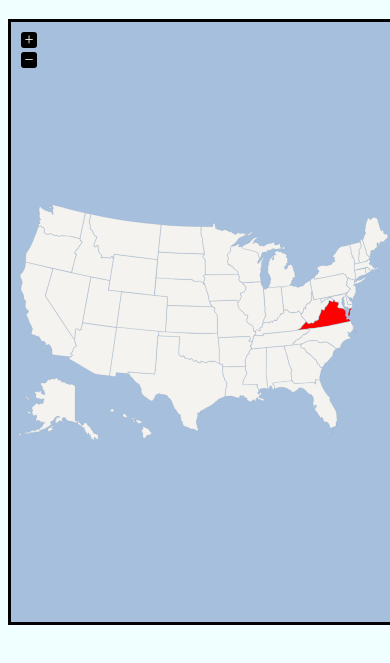
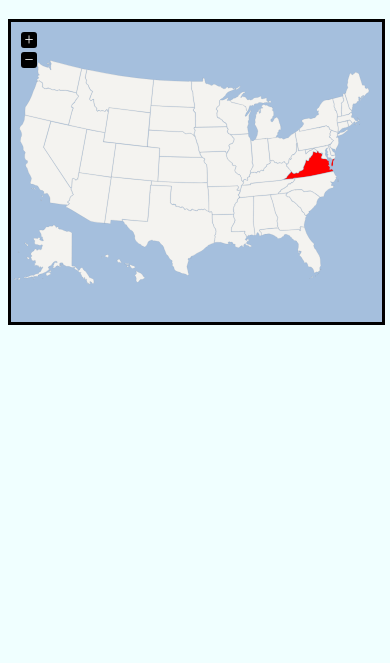
Before and after one commit to kenan-yildirim/us-map, a plain HTML site: page index.html in a window 390 px wide. Shown: the part 61-724 px from the top of the page. Drawn offline with nearby package versions, Linux system fonts and the light colour scheme.

Commit message:
Style changes

```diff
--- a/index.html
+++ b/index.html
@@ -3,7 +3,7 @@
   <head>
     <title>NGO US MAP</title>
     <meta content="text/html; charset=utf-8" http-equiv="Content-Type">
-
+    <meta name="viewport" content="width=device-width, initial-scale=1.0">
     <link href="style.css" media="screen" rel="stylesheet" type="text/css"/>
 
     <script src="https://ajax.googleapis.com/ajax/libs/jquery/3.4.1/jquery.min.js"></script>
@@ -37,7 +37,7 @@
   </head>
   <body>
     <h1>US NGO MAP</h1>
-    <div id="vmap" style="width: 100%; height: 600px;"></div>
+    <div id="vmap"></div>
     <div style="width: 100%; height: 300px;">
         <p id="info"></p>
     </div>
--- a/style.css
+++ b/style.css
@@ -63,5 +63,22 @@ h1 {
 }
 
 #vmap {
-    border: solid;
+	border: solid;
+	width: 100%;
+	height: 600px;
 }
+
+p {
+	font-size: 20px;
+}
+
+@media only screen and (max-width: 480px) {
+	p {
+	  font-size: 26px;
+	}
+
+	#vmap {
+		width: 95%;
+		height: 300px;
+	}
+  }
```
